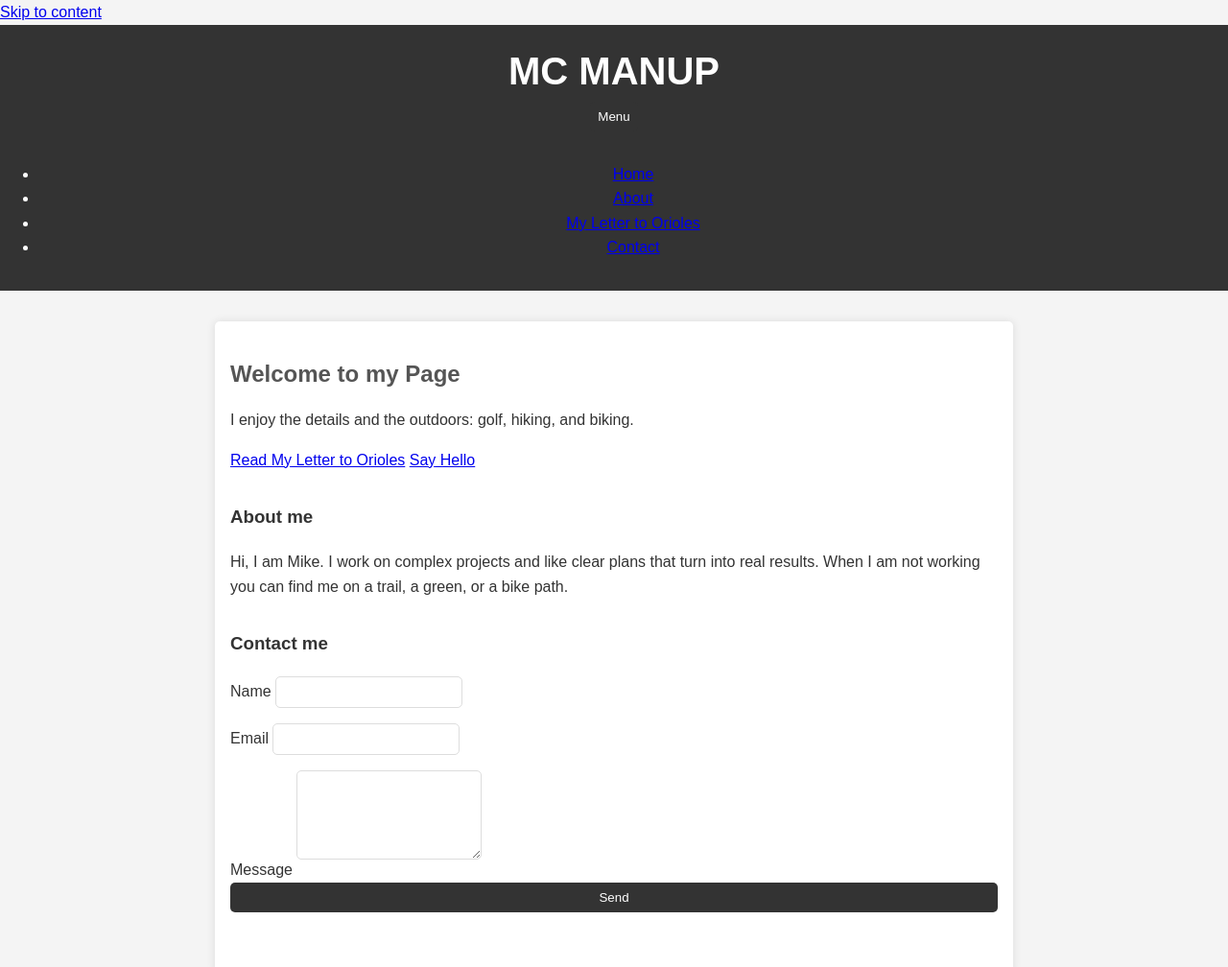
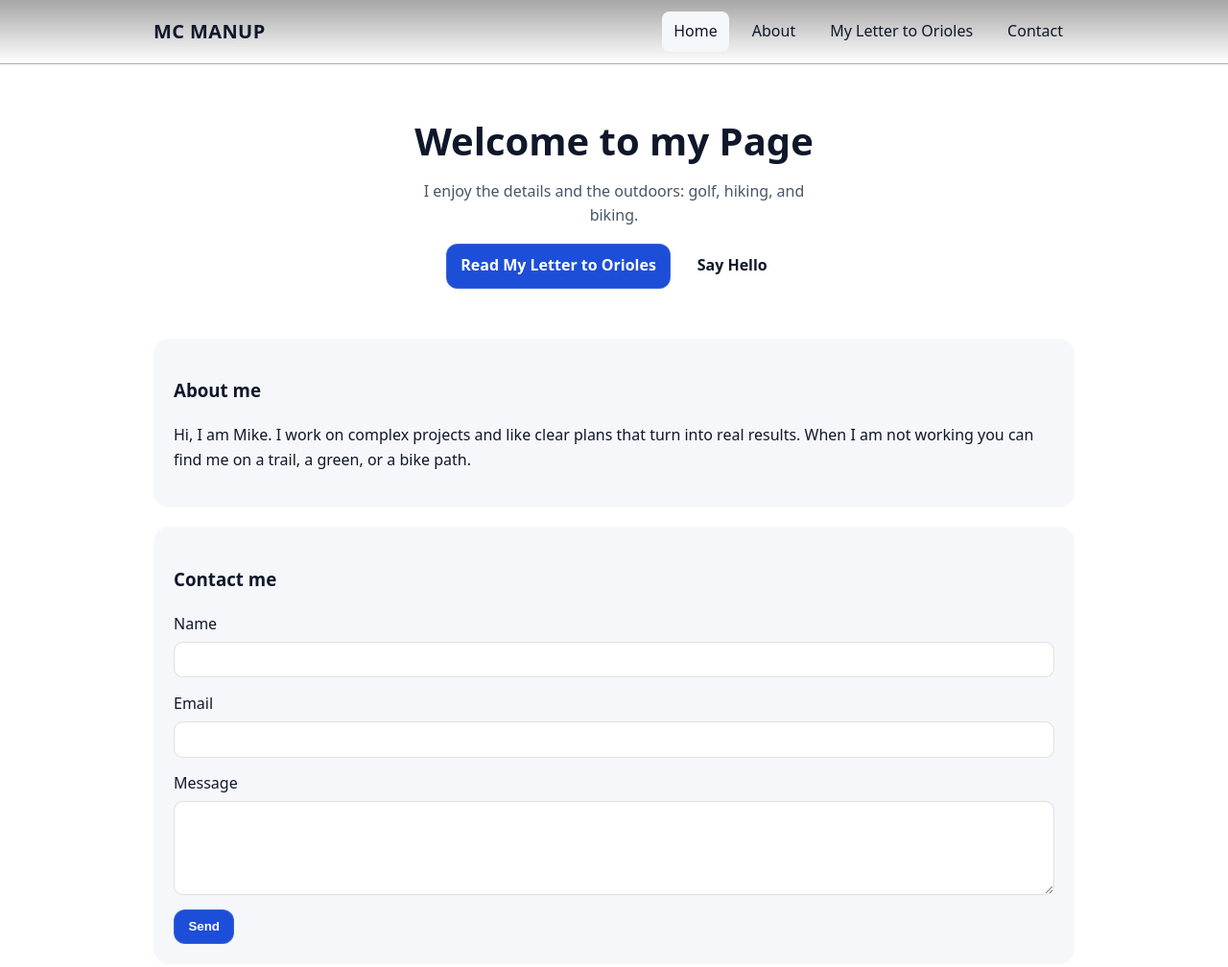
Before and after one commit to Longballer3054/mcupman, a plain HTML site: page index.html in a window 1280 px wide. Shown: the top 1008 px of the page at 96% size. Drawn offline with Linux system fonts and the light colour scheme.

Commit message:
Update style.css

```diff
--- a/style.css
+++ b/style.css
@@ -1,73 +1,232 @@
-body {
-    font-family: Arial, sans-serif;
-    margin: 0;
-    padding: 0;
-    line-height: 1.6;
-    color: #333;
-    background-color: #f4f4f4;
+:root {
+  --bg: #0b1220;
+  --bg-elev: #111a2c;
+  --text: #e6eaf2;
+  --muted: #b6c0d4;
+  --brand: #60a5fa;
+  --accent: #34d399;
+  --error: #fda4af;
+  --success: #86efac;
+  --ring: rgba(96,165,250,.55);
 }
 
-header {
-    background: #333;
-    color: #fff;
-    padding: 1rem 0;
-    text-align: center;
+@media (prefers-color-scheme: light) {
+  :root {
+    --bg: #ffffff;
+    --bg-elev: #f5f7fb;
+    --text: #0f172a;
+    --muted: #475569;
+    --brand: #1d4ed8;
+    --accent: #059669;
+    --error: #b91c1c;
+    --success: #166534;
+    --ring: rgba(29,78,216,.35);
+  }
 }
 
-header h1 {
-    margin: 0;
-    font-size: 2.5rem;
+*,
+*::before,
+*::after { box-sizing: border-box; }
+
+html, body {
+  margin: 0;
+  padding: 0;
+  background: var(--bg);
+  color: var(--text);
+  font-family: ui-sans-serif, system-ui, -apple-system, Segoe UI, Roboto, Inter, Arial, "Apple Color Emoji", "Segoe UI Emoji";
+  line-height: 1.6;
 }
 
-main {
-    max-width: 800px;
-    margin: 2rem auto;
-    padding: 1rem;
-    background: #fff;
-    border-radius: 5px;
-    box-shadow: 0 0 10px rgba(0, 0, 0, 0.1);
+.container {
+  width: min(100% - 2rem, 960px);
+  margin-inline: auto;
 }
 
-section {
-    margin-bottom: 2rem;
+.flow > * + * { margin-top: 1.25rem; }
+
+.site-header {
+  position: sticky;
+  top: 0;
+  z-index: 10;
+  background: linear-gradient(180deg, rgba(0,0,0,.35), rgba(0,0,0,0)) , var(--bg);
+  backdrop-filter: saturate(140%) blur(6px);
+  border-bottom: 1px solid rgba(255,255,255,.06);
 }
 
-h2 {
-    margin-bottom: 1rem;
-    color: #555;
+.header-inner {
+  display: flex;
+  align-items: center;
+  justify-content: space-between;
+  padding: .75rem 0;
 }
 
-form {
-    display: flex;
-    flex-direction: column;
+.brand {
+  margin: 0;
+  font-size: 1.25rem;
+  letter-spacing: .02em;
 }
 
-label {
-    margin-bottom: 0.5rem;
+.menu {
+  list-style: none;
+  margin: 0;
+  padding: 0;
+  display: flex;
+  gap: .75rem;
 }
 
-input, textarea, button {
-    padding: 0.5rem;
-    margin-bottom: 1rem;
-    border: 1px solid #ddd;
-    border-radius: 5px;
+.menu a {
+  display: inline-block;
+  padding: .5rem .75rem;
+  border-radius: .5rem;
+  text-decoration: none;
+  color: var(--text);
 }
 
-button {
-    background: #333;
-    color: #fff;
-    cursor: pointer;
-    border: none;
-    transition: background 0.3s;
+.menu a[aria-current="page"],
+.menu a:hover,
+.menu a:focus {
+  background: var(--bg-elev);
+  outline: none;
 }
 
-button:hover {
-    background: #555;
+.nav-toggle {
+  display: none;
+  background: var(--bg-elev);
+  color: var(--text);
+  border: 1px solid rgba(255,255,255,.08);
+  padding: .5rem .75rem;
+  border-radius: .5rem;
 }
 
-footer {
-    text-align: center;
-    padding: 1rem 0;
-    background: #333;
-    color: #fff;
+@media (max-width: 720px) {
+  .menu {
+    display: none;
+    position: absolute;
+    right: 1rem;
+    top: 3.2rem;
+    flex-direction: column;
+    background: var(--bg-elev);
+    border: 1px solid rgba(255,255,255,.08);
+    border-radius: .75rem;
+    padding: .5rem;
+  }
+  .menu.show { display: flex; }
+  .nav-toggle { display: inline-block; }
 }
+
+.skip-link {
+  position: absolute;
+  left: -9999px;
+}
+.skip-link:focus {
+  left: 1rem;
+  top: 1rem;
+  z-index: 100;
+  background: var(--brand);
+  color: white;
+  padding: .5rem .75rem;
+  border-radius: .5rem;
+}
+
+.hero {
+  padding: 3rem 0 2rem;
+  text-align: center;
+}
+.hero-title {
+  font-size: clamp(1.5rem, 3vw + 1rem, 2.5rem);
+  margin: 0 0 .5rem 0;
+}
+.hero-subtitle {
+  color: var(--muted);
+  margin: 0 auto 1rem auto;
+  max-width: 48ch;
+}
+.hero-actions {
+  display: flex;
+  gap: .75rem;
+  justify-content: center;
+  flex-wrap: wrap;
+}
+
+.card {
+  background: var(--bg-elev);
+  border: 1px solid rgba(255,255,255,.08);
+  border-radius: 1rem;
+  padding: 1.25rem;
+}
+
+.button {
+  display: inline-block;
+  border: 1px solid rgba(255,255,255,.12);
+  background: var(--brand);
+  color: white;
+  padding: .6rem .9rem;
+  border-radius: .75rem;
+  text-decoration: none;
+  font-weight: 600;
+}
+.button:hover { filter: brightness(1.05); }
+.button-ghost {
+  background: transparent;
+  color: var(--text);
+}
+
+.form .field {
+  display: grid;
+  gap: .35rem;
+  margin-bottom: .9rem;
+}
+.form input,
+.form textarea {
+  width: 100%;
+  padding: .65rem .75rem;
+  background: #0e1729;
+  color: var(--text);
+  border: 1px solid rgba(255,255,255,.12);
+  border-radius: .6rem;
+  outline: none;
+}
+@media (prefers-color-scheme: light) {
+  .form input, .form textarea {
+    background: white;
+    border-color: rgba(0,0,0,.12);
+  }
+}
+.form input:focus,
+.form textarea:focus {
+  box-shadow: 0 0 0 .2rem var(--ring);
+}
+
+.error {
+  color: var(--error);
+  font-size: .875rem;
+}
+.success {
+  color: var(--success);
+  margin-top: .5rem;
+}
+
+.prose p { margin: .75rem 0; }
+.rule {
+  border: 0;
+  height: 1px;
+  background: linear-gradient(90deg, transparent, rgba(255,255,255,.25), transparent);
+  margin: 1.25rem 0;
+}
+
+.checklist {
+  margin: .25rem 0 0 1rem;
+}
+.checklist li { margin: .25rem 0; }
+
+.page-nav { margin-top: 1rem; }
+
+.site-footer {
+  border-top: 1px solid rgba(255,255,255,.06);
+  margin-top: 2rem;
+  padding: 1rem 0;
+  color: var(--muted);
+}
+
+.small { font-size: .9rem; }
+.muted { color: var(--muted); }
```
